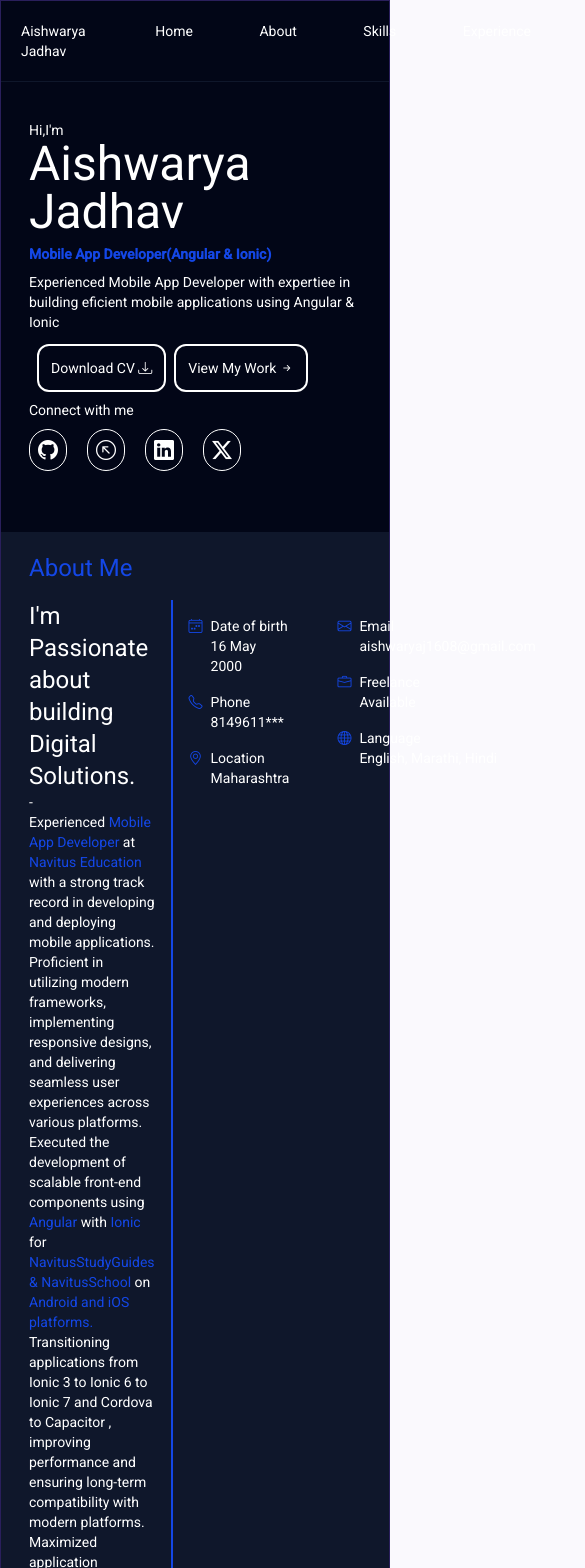
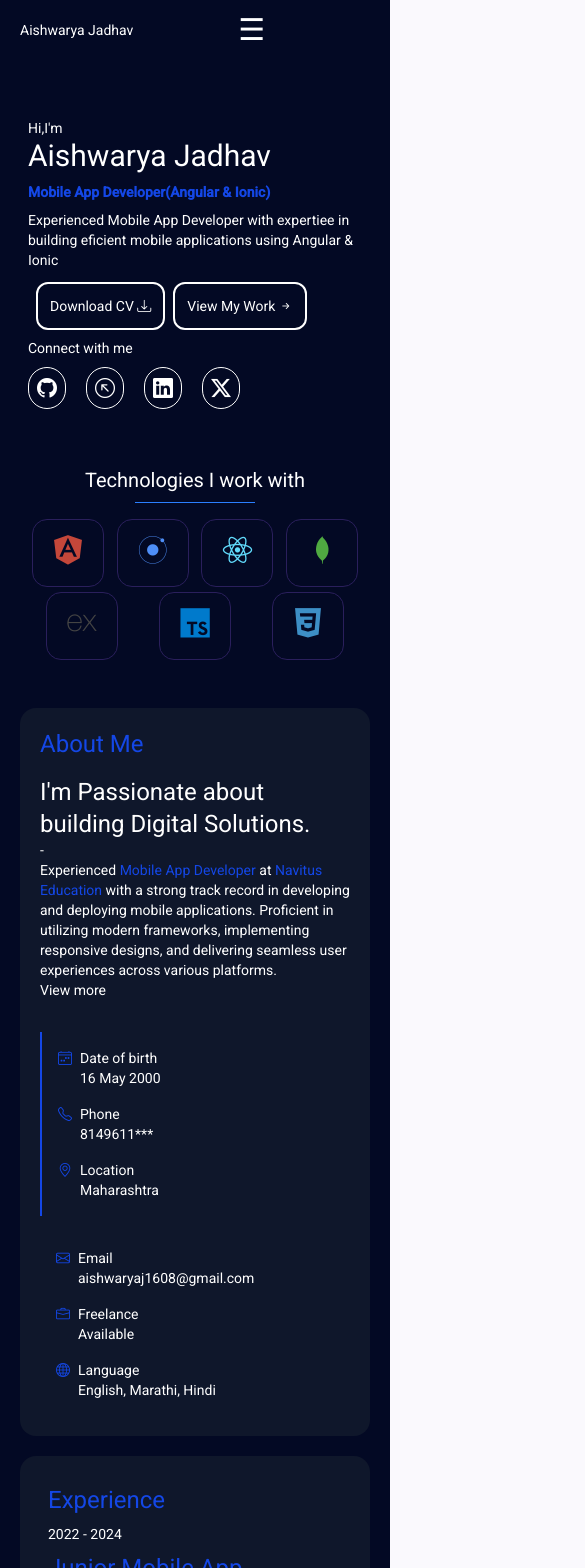
Before and after one commit to Aishwaryajadhav2000/myPortfolio_Angular, an Angular app: page / in a window 390 px wide. Shown: the top 1568 px of the page, 585 px wide, since content can reach past the window. Built offline with nearby package versions, Linux system fonts and the light colour scheme.

Commit message:
mobile UI changes

```diff
--- a/src/app/app.css
+++ b/src/app/app.css
@@ -1,10 +1,84 @@
 @import "tailwindcss";
 
-#body {
-    @apply border border-2;
-    border: 1px solid #2A1F5C;
+.darkbody {
+    background-color: #030924;
+    color: white;
+}
+.whitebody {
+   @apply bg-white text-black;
+    background-color: white;
+    color: black;
+}
+.menuIcon {
+    @apply md:hidden flex justify-end;
+    /* display: none; */
+    font-size: 30px;
+    border: none;
+    background: none;
+    cursor: pointer;
+}
+.desktopmenu {
+    @apply md:flex hidden gap-20 ;
+    a{
+        @apply hover:cursor-pointer hover:text-blue-800 hover:underline ;
+    }
 }
 
+.intro {
+    gap: 50%;
+    margin-top: 10px;
+}
+
+.downloadbtn {
+    button{
+        @apply border border-2 p-3 rounded-xl ml-2
+    }
+}
+#aboutme{
+    li{
+        @apply flex gap-2 m-4
+    }
+    i{
+        @apply text-blue-700
+    }
+}
+
+.techList {
+    display: flex;
+    justify-content: space-between;
+    list-style: none;
+    flex-wrap: wrap;
+    gap: 5px;
+}
+
+.techList li {
+    border: 1px solid #2A1F5C;
+    border-radius: 15px;
+    padding: 15px 20px;
+    text-align: center;
+    cursor: pointer;
+    transition: 0.3s;
+    margin: auto;
+}
+
+.techList li:hover {
+    transform: translateY(-5px);
+    border-color: #6D4AFF;
+}
+.expApp {
+    @apply border border-blue-700 rounded-xl p-4;
+}
+.projectsList {
+    article {
+        @apply p-7 rounded-2xl bg-slate-900;
+    }
+}
+
+/* @import "tailwindcss";
+#body {
+    @apply border;
+     border: 1px solid #2A1F5C;
+ }
 .whitebody {
     background-color: white;
     color: black;
@@ -13,7 +87,6 @@
 .darkbody {
     background-color: #020617;
     color: white;
-
 }
 
 .heading {
@@ -28,7 +101,7 @@
     cursor: pointer;
 }
 
-.middleheading {
+.desktopmenu {
     gap: 20%;
 
     a:hover {
@@ -47,10 +120,10 @@
     button{
         @apply border border-2 p-3 rounded-xl ml-2
     }
-}
+} */
 
 /* About */
-.about{
+/* .aboutme{
     li{
         @apply flex gap-2 m-4
     }
@@ -89,25 +162,4 @@
     article {
         @apply p-7 rounded-2xl bg-slate-900;
     }
-}
-
-
-
-
-/* Mobile view */
-/* @media screen and (max-width: 768px) {
-
-    .middleheading {
-        display: none;
-    }
-
-    .menuIcon {
-        display: block;
-    }
-
-    .heading {
-        display: flex;
-        justify-content: space-between;
-        align-items: center;
-    }
 } */
--- a/src/app/app.html
+++ b/src/app/app.html
@@ -15,28 +15,18 @@
     <section id="home">
 
       <!--Heading-->
-      <article class="heading flex pl-5 pr-5 pt-5">
+      <article class="flex p-5 justify-between">
 
         <article>
           <h1>Aishwarya Jadhav</h1>
         </article>
-        <button class="menuIcon">
+        <button class="menuIcon" (click)="menuIcon()">
           ☰
         </button>
-        <!-- <article>
-          <ul class="middleheading flex">
-            <li>Home</li>
-            <li>About</li>
-            <li>Skills</li>
-            <li>Experience</li>
-            <li>Projects</li>
-            <li><button>Download CV</button></li>
-            <li><button (click)="toggleTheme()">Toggle Theme</button></li>
-          </ul>
-        </article> -->
 
+        <!-- DEsktop Menu -->
         <article>
-          <nav class="middleheading flex">
+          <nav class="desktopmenu">
             <a href="#home">Home</a>
             <a href="#aboutme">About</a>
             <a href="#skills">Skills</a>
@@ -48,14 +38,25 @@
         </article>
 
       </article><br>
-      <hr class="text-slate-900">
+      <div className="md:hidden bg-[#13132d] rounded-xl p-5 text-white" *ngIf="menuOpen">
+        <ul className="flex flex-col gap-4">
+          <li><a href="#home">Home</a></li>
+          <li><a href="#aboutme">About</a></li>
+          <li> <a href="#skills">Skills</a></li>
+          <li><a href="#experience">Experience</a></li>
+          <li><a href="#projects">Projects</a></li>
+          <li> <a href=""><button>Download CV</button></a></li>
+          <li><button (click)="toggleTheme()">Toggle Theme</button></li>
+        </ul>
+      </div>
+      <!-- <hr class="text-slate-900"> -->
 
       <!--iNTRODUCTION-->
       <article class="intro p-7 mt-4 flex">
         <section>
           <article>
             <h2>Hi,I'm</h2>
-            <h1 class="text-5xl">
+            <h1 class="text-3xl md:text-5xl">
               <p>Aishwarya Jadhav</p>
             </h1>
             <h2 class="text-blue-700 font-bold mt-2">Mobile App Developer(Angular & Ionic)</h2>
@@ -85,17 +86,31 @@
 
         </section>
 
-        <!-- <section>
-        <article>
-          Image Here
-        </article>
-      </section> -->
+      </article>
+
+      <!--Technologies-->
+      <article class="text-3xl p-7 mt-2" id="skills">
+        <section>
+          <h1 class="justify-center flex text-xl">Technologies I work with</h1>
+          <div class="flex justify-center mt-2">
+            <hr class="text-blue-500 w-30 font-extrabold" />
+          </div>
+          <ul class="techList mt-4">
+            <li> <i class="devicon-angularjs-plain colored "></i></li>
+            <li> <i class="devicon-ionic-original colored "></i></li>
+            <li> <i class="devicon-react-plain colored "></i></li>
+            <li> <i class="devicon-mongodb-plain colored "></i></li>
+            <li> <i class="devicon-express-original colored "></i></li>
+            <li> <i class="devicon-typescript-plain colored "></i></li>
+            <li> <i class="devicon-css3-plain colored "></i></li>
+          </ul>
+        </section>
       </article>
 
       <!-- About -->
-      <article class="about mt-10 bg-slate-900 pl-7 pr-7 pt-5" id="aboutme">
+      <article class="mt-5 bg-slate-900 p-5 m-5 rounded-2xl" id="aboutme">
         <p class="text-blue-700 text-2xl mb-4">About Me</p>
-        <section class=" flex gap-4">
+        <section class=" flex gap-4 flex-col md:flex-row">
           <section class="flex-[2] pb-4">
             <h1 class="text-2xl">I'm Passionate about building Digital Solutions.</h1>
             <span>-</span>
@@ -103,6 +118,9 @@
                 class="text-blue-700">Navitus Education</span> with a strong track record in
               developing and deploying mobile applications. Proficient in utilizing modern frameworks,
               implementing responsive designs, and delivering seamless user experiences across various platforms.
+            </p>
+            <p class="md:hidden" (click)="aboutme()">View more</p>
+            <p class="md:block hidden">
               Executed the development of scalable front-end components using <span class="text-blue-700">Angular</span>
               with <span class="text-blue-700">Ionic</span> for
               <span class="text-blue-700">NavitusStudyGuides & NavitusSchool</span> on <span class="text-blue-700">
@@ -113,11 +131,22 @@
               performance,
               executed timely updates, & optimized mobile apps to meet user needs & business objectives,
               utilizing Xcode & Android Studio for enhanced app performance.
-
+            </p>
+            <p class="md:flex" *ngIf="viewMore">
+              Executed the development of scalable front-end components using <span class="text-blue-700">Angular</span>
+              with <span class="text-blue-700">Ionic</span> for
+              <span class="text-blue-700">NavitusStudyGuides & NavitusSchool</span> on <span class="text-blue-700">
+                Android and iOS platforms.</span>
+              Transitioning applications from <span class="text-blue-700"></span>Ionic 3 to Ionic 6 to Ionic 7 and
+              Cordova to Capacitor ,
+              improving performance and ensuring long-term compatibility with modern platforms. Maximized application
+              performance,
+              executed timely updates, & optimized mobile apps to meet user needs & business objectives,
+              utilizing Xcode & Android Studio for enhanced app performance.
             </p>
           </section>
 
-          <section class="flex justify-center border-l-2 border-blue-700 flex-1">
+          <section class="flex md:justify-center border-l-2 border-blue-700 flex-1">
             <ul>
               <li><i class="bi bi-calendar4-week colored"></i>
                 <h1>
@@ -167,26 +196,10 @@
       </article>
 
 
-      <!--Technologies-->
-      <article class="text-3xl  p-7 mt-4" id="skills">
-        <section>
-          <h1 class="justify-center flex text-xl">Technologies work with</h1>
-          <ul class="techList mt-4">
-            <li> <i class="devicon-angularjs-plain colored "></i></li>
-            <li> <i class="devicon-ionic-original colored "></i></li>
-            <li> <i class="devicon-react-plain colored "></i></li>
-            <li> <i class="devicon-mongodb-plain colored "></i></li>
-            <li> <i class="devicon-express-original colored "></i></li>
-            <li> <i class="devicon-typescript-plain colored "></i></li>
-            <li> <i class="devicon-css3-plain colored "></i></li>
-          </ul>
-        </section>
-      </article>
-
 
       <!--Experience-->
-      <article class="pl-7 pr-7 mt-4 bg-slate-900 p-7" id="experience">
-        <section class="flex gap-[15%]">
+      <article class="pl-7 pr-7 m-5 rounded-2xl bg-slate-900 p-7" id="experience">
+        <section class="flex md:gap-[15%] flex-col md:flex-row">
 
           <article>
             <h1 class="text-2xl text-blue-700">Experience</h1>
@@ -200,24 +213,26 @@
 
           </article>
 
-          <article class="flex gap-20 mt-10">
+          <article class="flex gap-3 md:gap-20 mt-10">
             <button><span class="expApp">navitusSchool</span></button>
             <button><span class="expApp">navitusStudyGuides</span></button>
           </article>
 
         </section>
       </article>
+
     </section>
 
 
     <!--Projects-->
-    <section class="ml-2 mr-2 p-7 mt-4" id="projects">
+    <section class="ml-2 mr-2 p-7 mt-3" id="projects">
       <article class="flex text-blue-700 justify-between m-4 text-xl">
         <h1>PROJECTS</h1>
-        <h1>View all projects <i class="bi bi-arrow-right"></i></h1>
+        <h1 class="hidden md:block">View all projects <i class="bi bi-arrow-right"></i></h1>
       </article>
 
-      <article class="projectsList justify-between flex mt-4">
+      <article class="projectsList md:justify-between gap-2 flex flex-col md:flex-row mt-4">
+
         <article>
           <h1 class="text-blue-700">navitusSchool</h1>
           <p>Duration : Oct 2022 - July 2024</p>
@@ -243,10 +258,13 @@
         </article>
 
       </article>
+
+      <h1 class="md:hidden">View all projects <i class="bi bi-arrow-right"></i></h1>
+
     </section>
 
     <!--Get in touch-->
-    <section class="p-7 mt-4 grid grid-cols-2 bg-slate-900 mb-4">
+    <section class="p-7 m-4 rounded-2xl md:grid md:grid-cols-2 bg-slate-900 mb-4">
       <article>
         <h1 class="text-blue-700 text-2xl">GET IN TOUCH</h1>
         <p class="mt-2 text-xl">I'm Currently Open To New Opportunities</p>
@@ -256,13 +274,13 @@
 
       <article>
         <form action="" class="">
-          <div class="flex justify-center mt-4 gap-4">
-            <input type="text" placeholder="Yout Name" class="border border-gray-400 rounded-2xl p-4 text-center">
+          <div class="flex justify-center mt-4 gap-0.5">
+            <input type="text" placeholder="Your Name" class="border border-gray-400 rounded-2xl p-2 pl-0.5 pr-0.5 md:p-4 text-center">
             <input type="text" placeholder="Your Email" class="border border-gray-400 rounded-2xl text-center">
           </div>
 
           <div class="flex justify-center mt-4">
-            <textarea name="" id="" placeholder="Your Message" class="border border-gray-400 p-4 w-[50%] text-center rounded-xl"></textarea>
+            <textarea name="" id="" placeholder="Your Message" class="border border-gray-400 p-4 md:w-[50%] text-center rounded-xl"></textarea>
           </div>
 
           <div class="flex mt-4 justify-center">
--- a/src/app/app.ts
+++ b/src/app/app.ts
@@ -11,8 +11,18 @@ import { MatIconModule } from '@angular/material/icon';
 export class App {
   protected title = 'aishwaryajadhav';
   isDarkMode = true;
+  menuOpen = false;
+  viewMore = false
+
 
   toggleTheme() {
     this.isDarkMode = !this.isDarkMode;
   }
+
+  menuIcon(){
+    this.menuOpen = !this.menuOpen
+  }
+  aboutme(){
+    this.viewMore = !this.viewMore
+  }
 }
```
